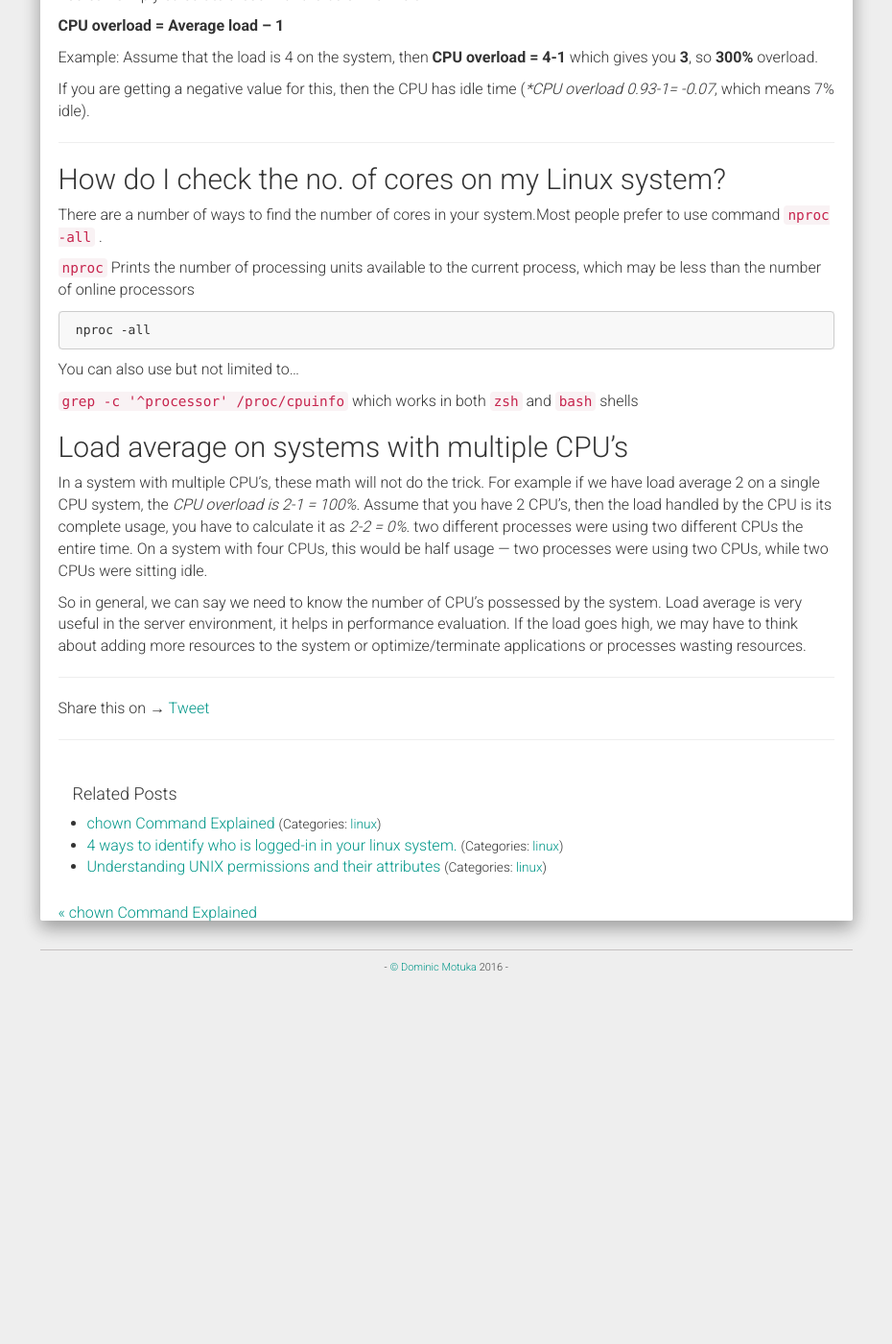
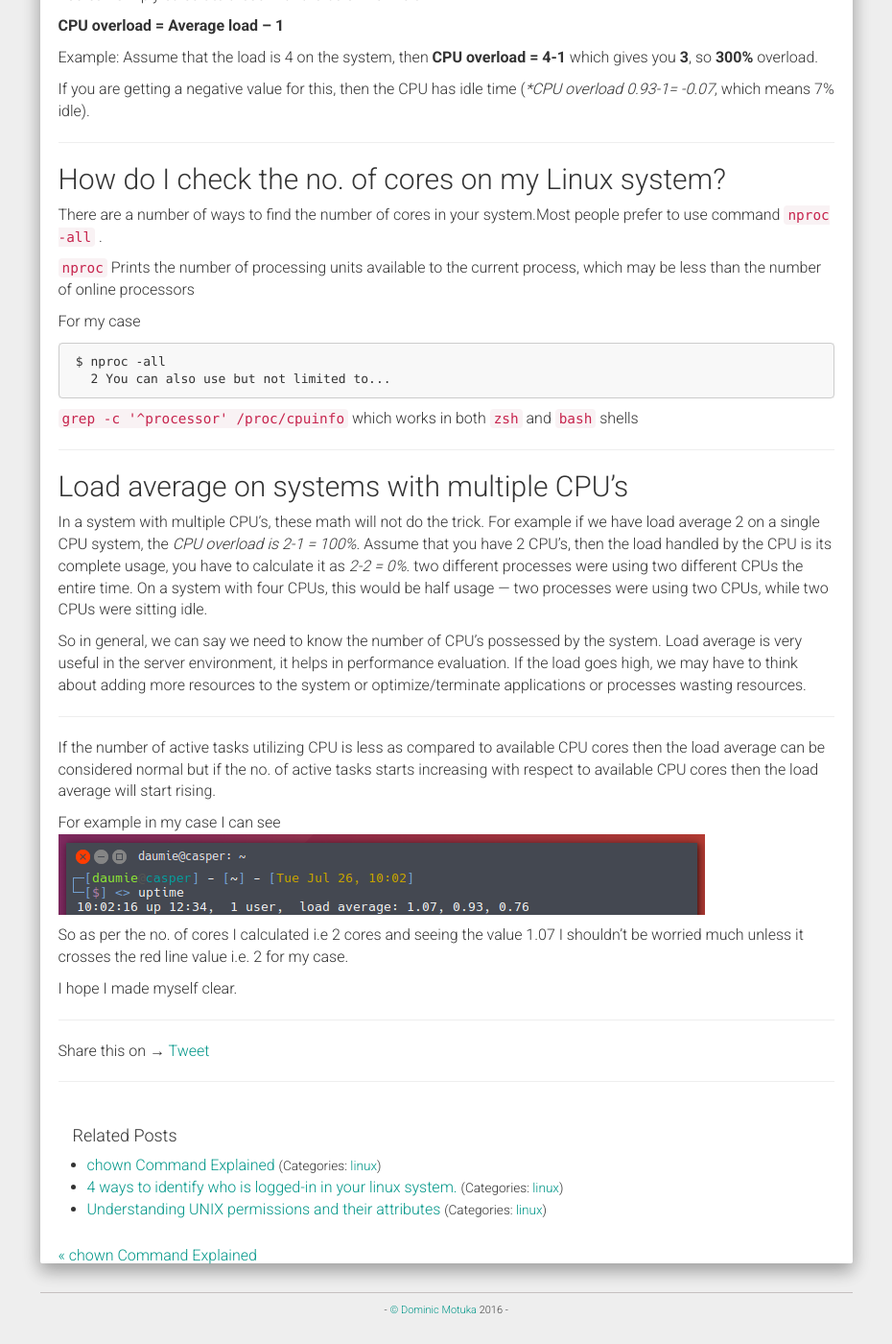
Before and after one commit to daumie/blog, a Jekyll site: the page built from _posts/2016-07-25-load-average-explained.md, in a window 1280 px wide and 1400 px high, scrolled down 1867 px. Shown: the whole window at 96% size, without its empty margins (321-1251 px from the left). Built offline with Jekyll 4.4.1, drawn with Linux system fonts in a browser that asks for light colours; nearby versions of some CDN libraries; comment, search, counter and statistics services are not loaded; before the commit the page ends 2910 px from its top, so only the background shows below that.

Commit message:
cpu load average clarficaton

```diff
--- a/_posts/2016-07-25-load-average-explained.md
+++ b/_posts/2016-07-25-load-average-explained.md
@@ -76,16 +76,31 @@ There are a number of ways to find the number of cores in your system.Most peopl
 
 `nproc` Prints the number of processing units available to the current process, which may be less than the number of online processors
 
-	 nproc -all
+For my case
 
+	 $ nproc -all
+	   2
 You can also use but not limited to...
 
 `grep -c '^processor' /proc/cpuinfo` which works in both `zsh` and `bash` shells
 
-
+---
 
 ## Load average on systems with multiple CPU’s
 
 In a system with multiple CPU’s, these math will not do the trick. For example if we have load average 2 on a single CPU system, the *CPU overload is 2-1 = 100%*. Assume that you have 2 CPU’s, then the load handled by the CPU is its complete usage, you have to calculate it as *2-2 = 0%*. two different processes were using two different CPUs the entire time. On a system with four CPUs, this would be half usage — two processes were using two CPUs, while two CPUs were sitting idle.
 
 So in general, we can say we need to know the number of CPU’s possessed by the system. Load average is very useful in the server environment, it helps in performance evaluation. If the load goes high, we may have to think about adding more resources to the system or optimize/terminate applications or processes  wasting resources.
+
+---
+
+If the number of active tasks utilizing CPU is less as compared to available CPU cores then the load average can be considered normal but if the no. of active tasks starts increasing with respect to available CPU cores then the load average will start rising.
+
+
+For example in my case I can see
+![uptime](/assets/img/uptime.png)
+
+
+So as per the no. of cores I calculated i.e 2 cores and seeing the value 1.07 I shouldn't be worried much unless it crosses the red line value i.e. 2 for my case.
+
+I hope I made myself clear.
```
